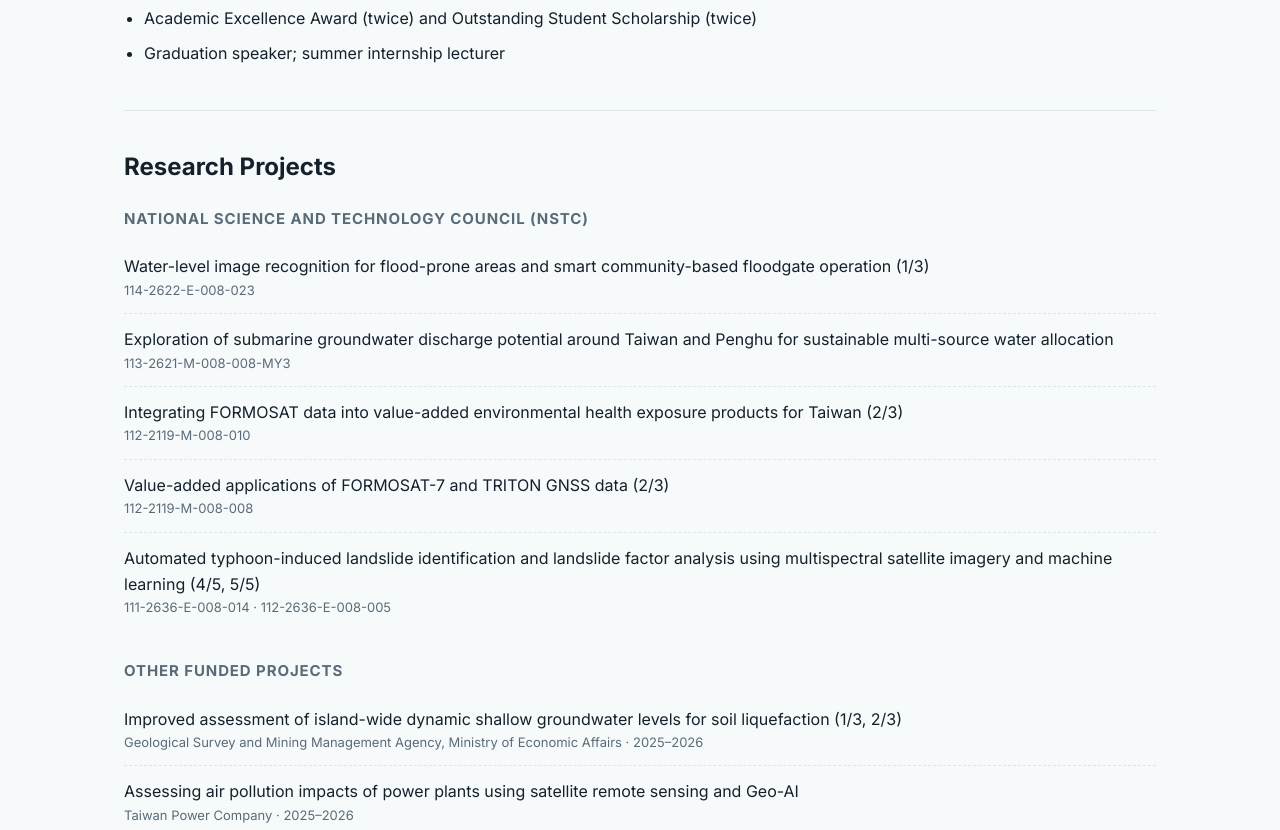
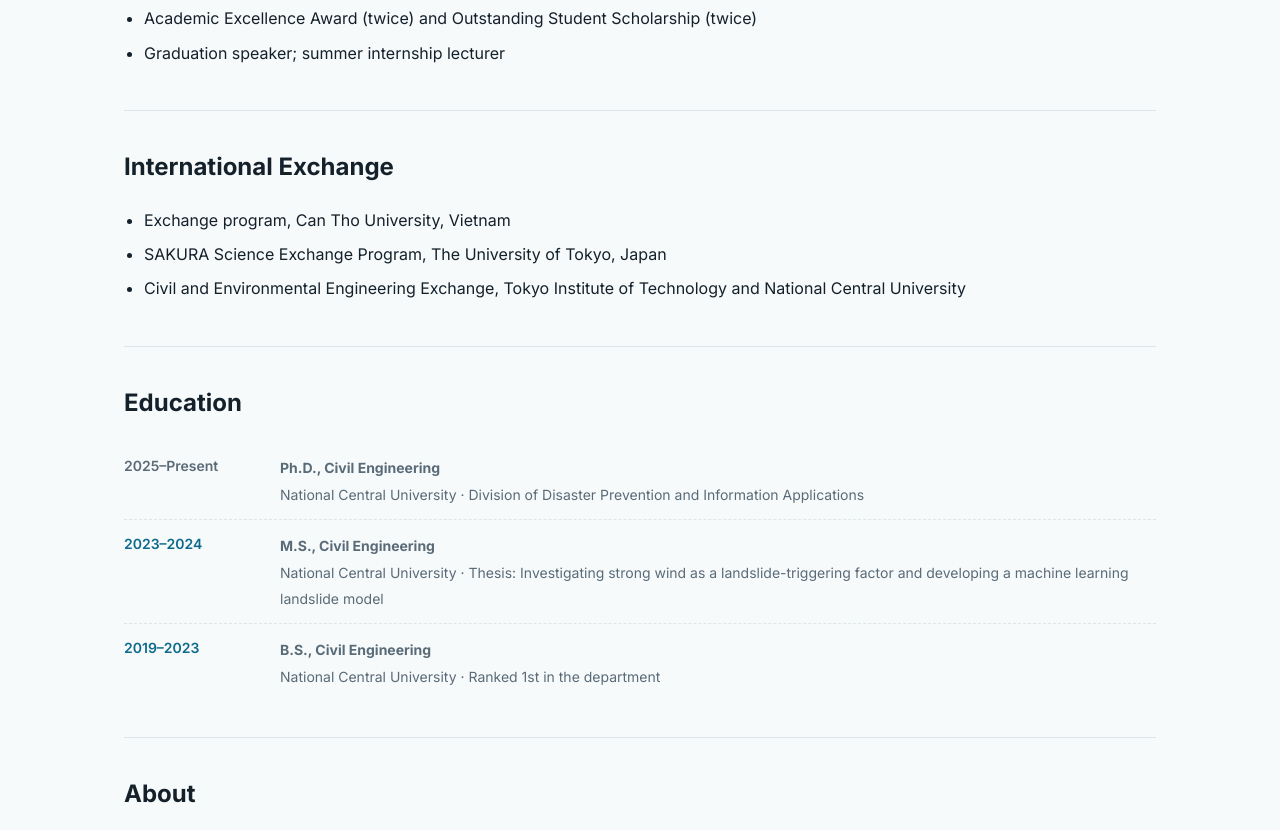
Before and after one commit to jui-yun-hsieh/.github.io, a plain HTML site: page index.html in a window 1280 px wide. Shown: the part 1970-2800 px from the top of the page. Drawn offline with Linux system fonts and the light colour scheme.

Commit message:
Add files via upload

```diff
--- a/index.html
+++ b/index.html
@@ -111,7 +111,6 @@
       <li><a href="#research"><span lang="en">Research</span><span lang="zh-Hant">研究領域</span></a></li>
       <li><a href="#publications"><span lang="en">Publications</span><span lang="zh-Hant">著作</span></a></li>
       <li><a href="#honors"><span lang="en">Honors</span><span lang="zh-Hant">榮譽</span></a></li>
-      <li><a href="#projects"><span lang="en">Projects</span><span lang="zh-Hant">計畫</span></a></li>
       <li><a href="#education"><span lang="en">Education</span><span lang="zh-Hant">學歷</span></a></li>
       <li><a href="#about"><span lang="en">About</span><span lang="zh-Hant">關於我</span></a></li>
       <li><a href="#contact"><span lang="en">Contact</span><span lang="zh-Hant">聯絡</span></a></li>
@@ -217,54 +216,6 @@
     </ul>
   </section>
 
-  <!-- PROJECTS -->
-  <section id="projects">
-    <h2><span lang="en">Research Projects</span><span lang="zh-Hant">計畫參與</span></h2>
-
-    <h3 class="group"><span lang="en">National Science and Technology Council (NSTC)</span><span lang="zh-Hant">國科會專題研究計畫</span></h3>
-    <ul class="proj">
-      <li>
-        <span lang="en">Water-level image recognition for flood-prone areas and smart community-based floodgate operation (1/3)</span>
-        <span lang="zh-Hant">發展易淹水地區水位影像辨識技術與結合民間社區防汛智慧化水門啟閉操作機制 (1/3)</span>
-        <div class="meta">114-2622-E-008-023</div>
-      </li>
-      <li>
-        <span lang="en">Exploration of submarine groundwater discharge potential around Taiwan and Penghu for sustainable multi-source water allocation</span>
-        <span lang="zh-Hant">台灣本島及澎湖離島海底地下水滲流潛能探勘調查與多元永續水資源調配利用</span>
-        <div class="meta">113-2621-M-008-008-MY3</div>
-      </li>
-      <li>
-        <span lang="en">Integrating FORMOSAT data into value-added environmental health exposure products for Taiwan (2/3)</span>
-        <span lang="zh-Hant">整合福衛衛星資料在台灣環境健康暴露度加值產品之建構 (2/3)</span>
-        <div class="meta">112-2119-M-008-010</div>
-      </li>
-      <li>
-        <span lang="en">Value-added applications of FORMOSAT-7 and TRITON GNSS data (2/3)</span>
-        <span lang="zh-Hant">福衛7與獵風者GNSS資料加值與應用 (2/3)</span>
-        <div class="meta">112-2119-M-008-008</div>
-      </li>
-      <li>
-        <span lang="en">Automated typhoon-induced landslide identification and landslide factor analysis using multispectral satellite imagery and machine learning (4/5, 5/5)</span>
-        <span lang="zh-Hant">結合多光譜衛星影像與機器學習方法建立颱風事件崩塌地自動化辨識系統與崩塌因子分析 (4/5、5/5)</span>
-        <div class="meta">111-2636-E-008-014 · 112-2636-E-008-005</div>
-      </li>
-    </ul>
-
-    <h3 class="group"><span lang="en">Other Funded Projects</span><span lang="zh-Hant">其他委託計畫</span></h3>
-    <ul class="proj">
-      <li>
-        <span lang="en">Improved assessment of island-wide dynamic shallow groundwater levels for soil liquefaction (1/3, 2/3)</span>
-        <span lang="zh-Hant">全臺土壤液化淺層地下水位動態模式精進評估 (1/3、2/3)</span>
-        <div class="meta"><span lang="en">Geological Survey and Mining Management Agency, Ministry of Economic Affairs · 2025–2026</span><span lang="zh-Hant">經濟部地質調查及礦業管理中心 · 2025–2026</span></div>
-      </li>
-      <li>
-        <span lang="en">Assessing air pollution impacts of power plants using satellite remote sensing and Geo-AI</span>
-        <span lang="zh-Hant">衛星遙測結合 Geo-AI 之電廠空污影響評估</span>
-        <div class="meta"><span lang="en">Taiwan Power Company · 2025–2026</span><span lang="zh-Hant">台灣電力公司 · 2025–2026</span></div>
-      </li>
-    </ul>
-  </section>
-
   <!-- EXCHANGE -->
   <section id="exchange">
     <h2><span lang="en">International Exchange</span><span lang="zh-Hant">國際交流</span></h2>
```
